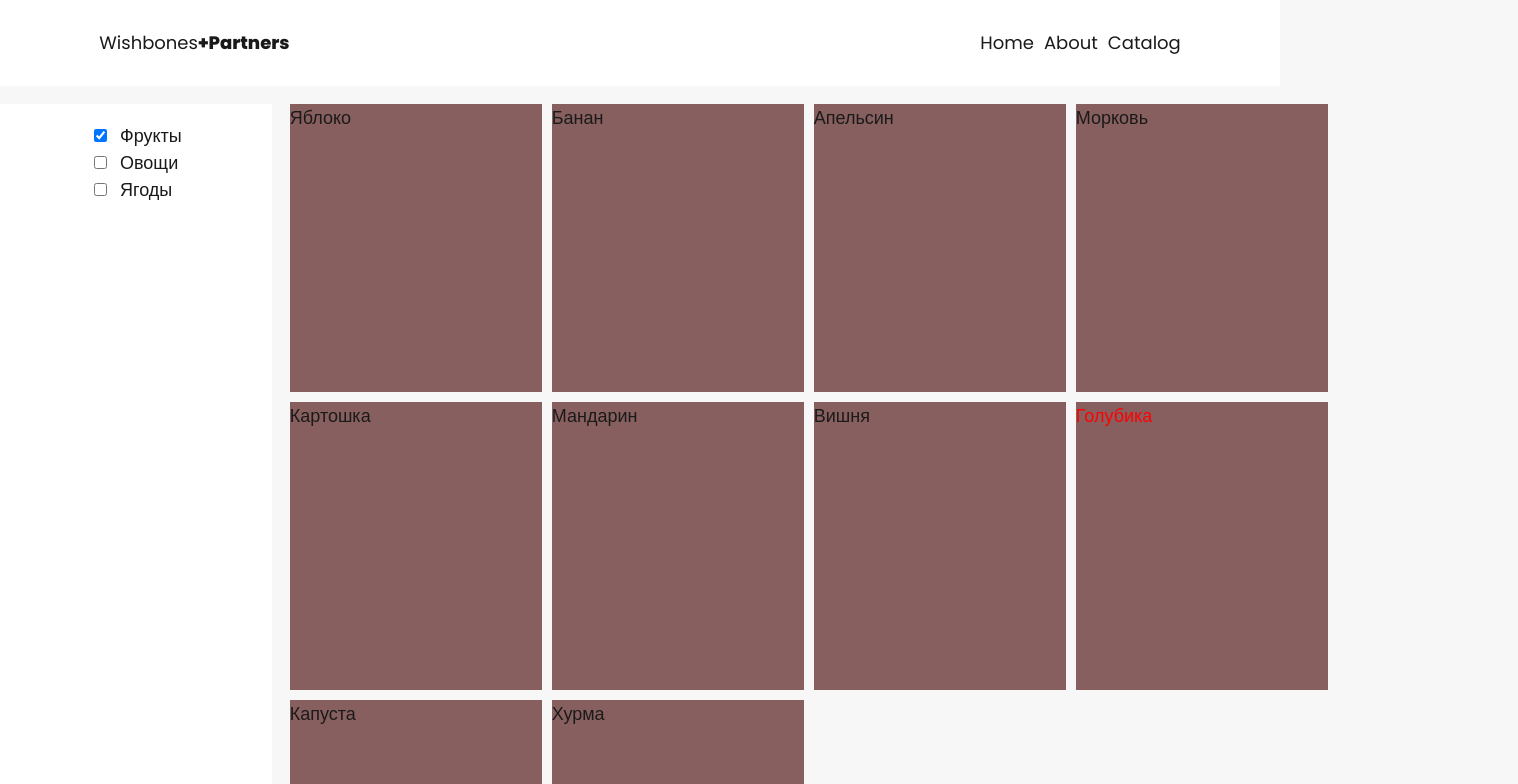
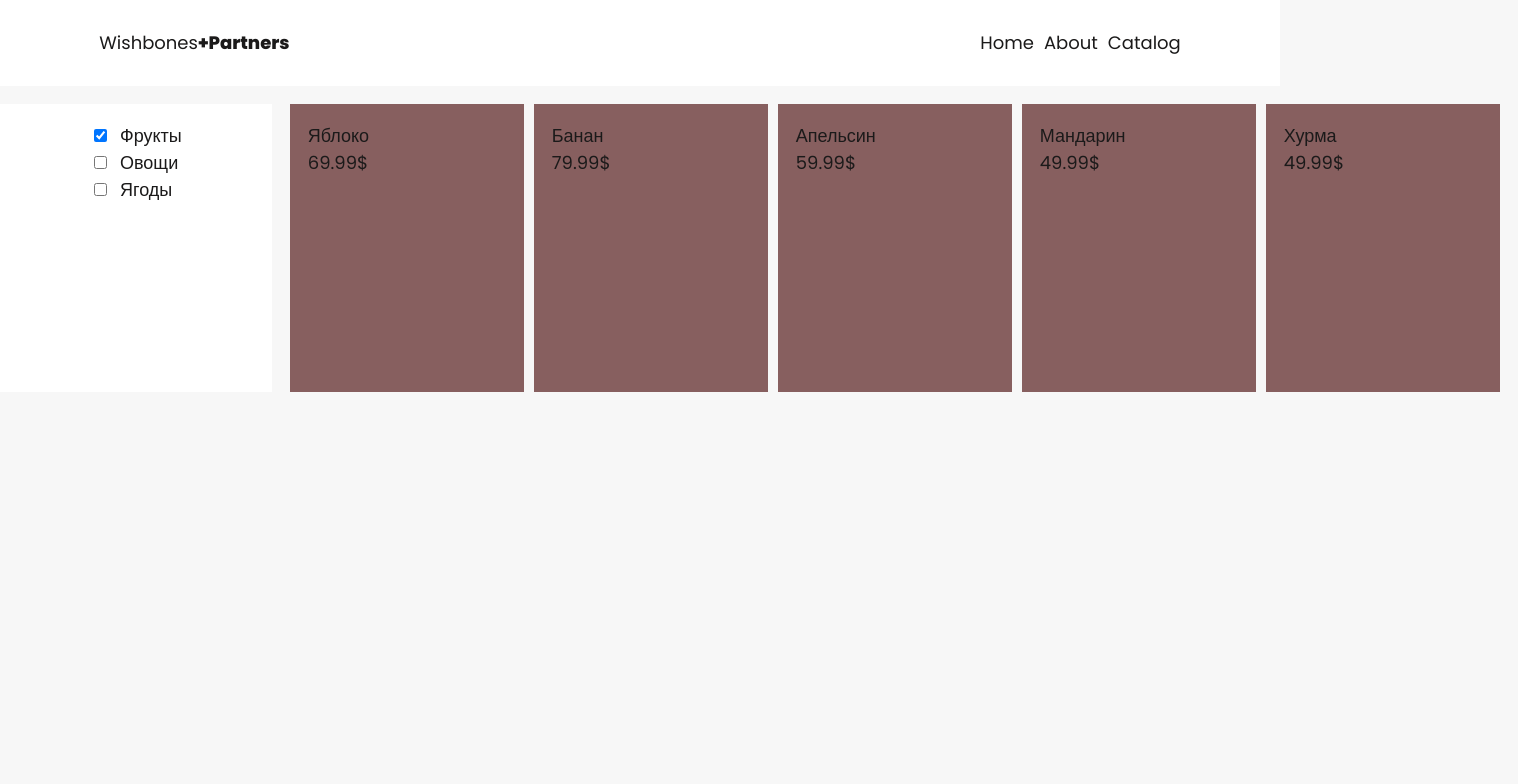
Before and after one commit to p0wered/quantum-design, a React (Create React App) app: page /catalog in a window 1280 px wide. Both pictures are taken after a click on the checkbox 100 px from the left and 135 px from the top of the page. Shown: the top 784 px of the page, 1518 px wide, since content can reach past the window. Built offline with nearby package versions, Linux system fonts and the light colour scheme; the HTML template or start-up script is replaced by a standard one.

Commit message:
working on the catalog page

```diff
--- a/src/index.css
+++ b/src/index.css
@@ -84,12 +84,17 @@ nav a{
   padding: 0 1rem;
   display: grid;
   grid-auto-rows: minmax(100px, auto);
-  grid-template-columns: repeat(4, 1fr);
+  grid-template-columns: repeat(5, 1fr);
   gap: 10px;
 }
 
 .catalog-item{
-  width: 14rem;
+  width: 13rem;
   height: 16rem;
   background-color: #875f5f;
+  padding: 1rem;
 }
+
+.not-stocked{
+  background-color: #838383 !important;
+}
--- a/src/routes/category-page.jsx
+++ b/src/routes/category-page.jsx
@@ -1,73 +1,89 @@
 import {PRODUCTS} from "./products";
 import {useState} from "react";
 
-function Filters({ products }) {
-    console.log(products)
+function Filters({ products, setCategories }) {
     const rows = [];
     let lastCategory = [];
-
-    products.forEach(product => {
-        if (!(lastCategory.includes(product.category))) {
-            rows.push(<CategoryItem category={product.category} key={product.category}/>)
+    products.forEach((product) => {
+        if (!lastCategory.includes(product.category)) {
+            rows.push(
+                <CategoryItem
+                    category={product.category}
+                    value={product.category}
+                    setSelectedCategories={setCategories}
+                    key={product.category}
+                />
+            );
         }
-        lastCategory.push(product.category)
+        lastCategory.push(product.category);
     });
 
-    Array.prototype.unique = function() {
-        return Array.from(new Set(this))
-    }
-    let unique_rows = rows.unique()
+    Array.prototype.unique = function () {
+        return Array.from(new Set(this));
+    };
+
+    let uniqueRows = rows.unique();
+
+    return <div className='filters'>{uniqueRows}</div>;
+}
+
+function CategoryItem({ category, value, setSelectedCategories }) {
+    const handleChange = (event) => {
+        const isChecked = event.target.checked;
+
+        if (isChecked) {
+            setSelectedCategories((prevCategories) => [...prevCategories, value]);
+        } else {
+            setSelectedCategories((prevCategories) =>
+                prevCategories.filter((categoryValue) => categoryValue !== value)
+            );
+        }
+    };
 
     return (
-        <div className='filters'>
-            {unique_rows}
+        <div className='filters-item'>
+            <input type='checkbox' value={value} onChange={handleChange} />
+            <p>{category}</p>
+        </div>
+    );
+}
+
+function CatalogItem({product}) {
+    let stocked
+    product.stock > 0 ? stocked = 'catalog-item' : stocked = 'catalog-item not-stocked'
+
+    return (
+        <div className={stocked}>
+            <p>{product.name}</p>
+            <p>{product.price}$</p>
         </div>
     )
 }
 
-function CategoryItem({category}) {
-    return (
-        <div className='filters-item'>
-            <input type="checkbox"/>
-            <p>{category}</p>
-        </div>
-    )
-}
-
-function CatalogItem({product}) {
-    let name = product.stock > 0 ? product.name:
-        <span style={{color: 'red'}}>
-            {product.name}
-        </span>
-
-    return (
-        <div className='catalog-item'>
-            <p>{name}</p>
-        </div>
-    )
-}
-
-function CatalogGrid({products}) {
-    let all = []
+function CatalogGrid({products, filter}) {
+    let items = []
 
     products.forEach(product => {
-        all.push(<CatalogItem product={product}/>)
+        if (filter.includes(product.category)) {
+            items.push(<CatalogItem product={product} key={product}/>)
+        }
     })
 
     return(
         <div className="catalog-grid">
-            {all}
+            {items}
         </div>
     );
 }
 
 export default function CategoryPage() {
+    const [selectedCategories, setSelectedCategories] = useState([]);
 
     return (
         <div>
-            <div className="filters-flexbox">
-                <Filters products={PRODUCTS}/>
-                <CatalogGrid products={PRODUCTS}></CatalogGrid>
+            <div className='filters-flexbox'>
+                <Filters products={PRODUCTS} categories={selectedCategories} setCategories={setSelectedCategories} />
+                <CatalogGrid products={PRODUCTS} filter={selectedCategories} />
             </div>
         </div>
     );
```
